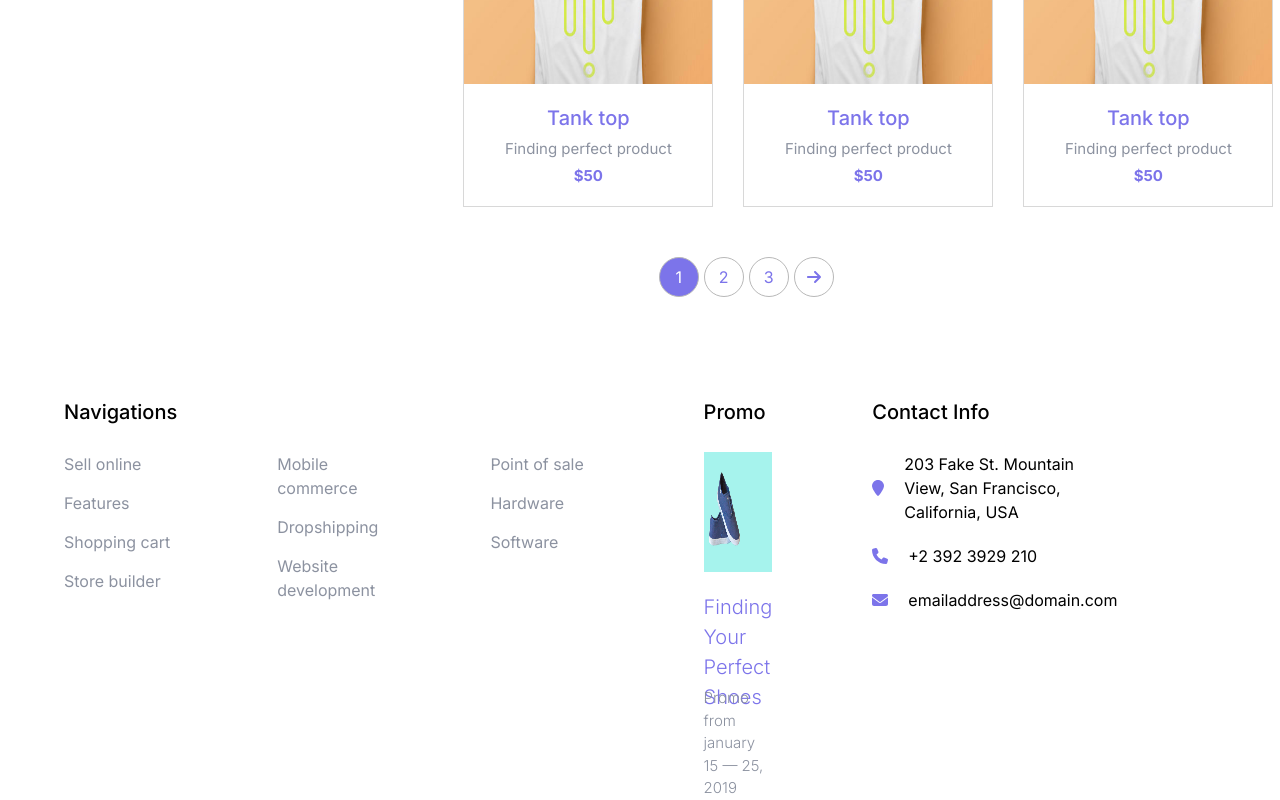
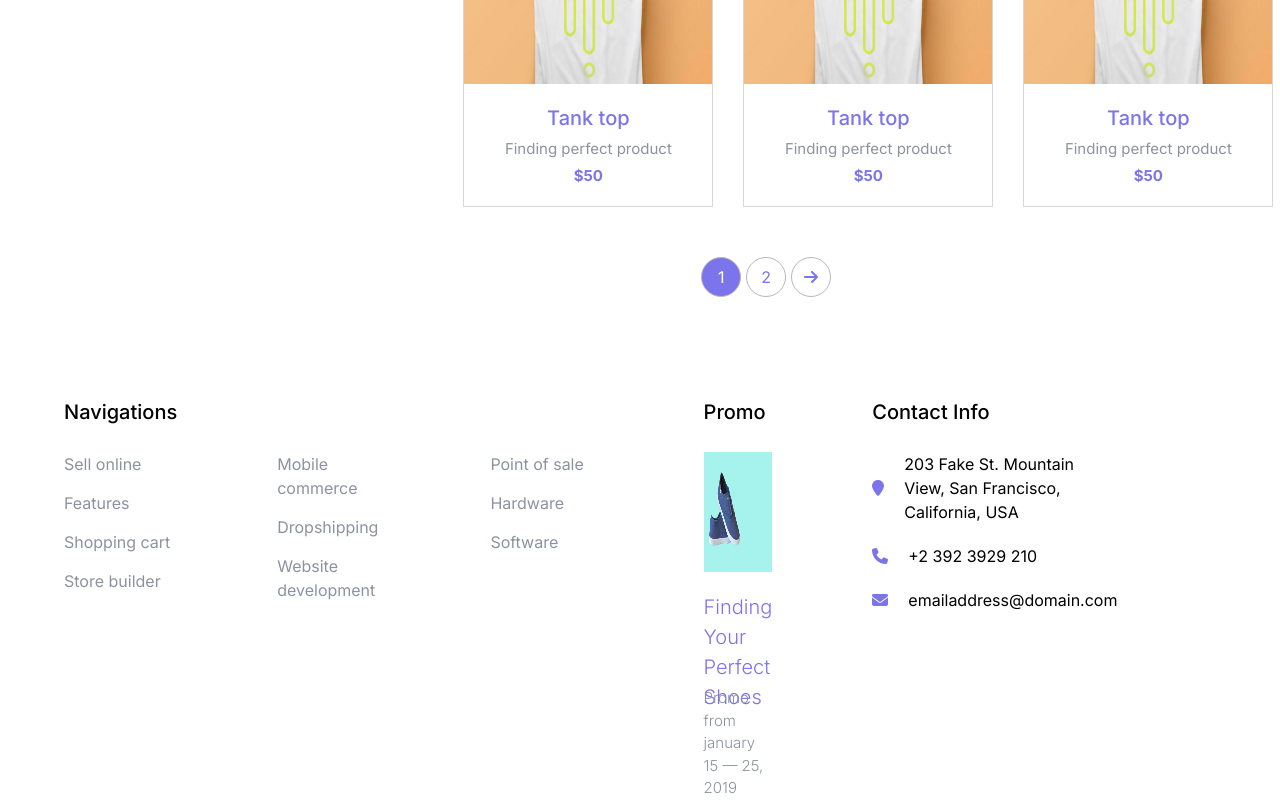
Before and after one commit to MichalStaszkiewicz/e-commerce, a Next.js app: page /shop in a window 1280 px wide. Shown: the part 1493-2293 px from the top of the page. Built offline with nearby package versions, Linux system fonts and the light colour scheme.

Commit message:
shop-content-arrows-fixed

```diff
--- a/components/shop_content/right_column.tsx
+++ b/components/shop_content/right_column.tsx
@@ -12,7 +12,7 @@ export function RightColumn() {
   const pagesNumber = function (): React.ReactElement<HTMLDivElement>[] {
     let pages = 0;
     for (let i = 0; i < temp.length; i++) {
-      if (i % 6 == 0) {
+      if (i % 9 == 0) {
         pages++;
       }
     }
@@ -45,7 +45,7 @@ export function RightColumn() {
     const pagesNumber = () => {
       let pages = 0;
       for (let i = 0; i < temp.length; i++) {
-        if (i % 6 == 0) {
+        if (i % 9 == 0) {
           pages++;
         }
       }
@@ -122,10 +122,10 @@ export function RightColumn() {
             ></FontAwesomeIcon>
           </div>
         ) : (
-          <div></div>
+          <div style={{ height: "40px", width: "40px" }}></div>
         )}
         {...pagesNumber()}
-        {reachedEnd && (
+        {reachedEnd ? (
           <div
             className="button"
             onClick={() => {
@@ -137,6 +137,8 @@ export function RightColumn() {
               style={{}}
             ></FontAwesomeIcon>
           </div>
+        ) : (
+          <div style={{ height: "40px", width: "40px" }}></div>
         )}
       </div>
     </div>
```
